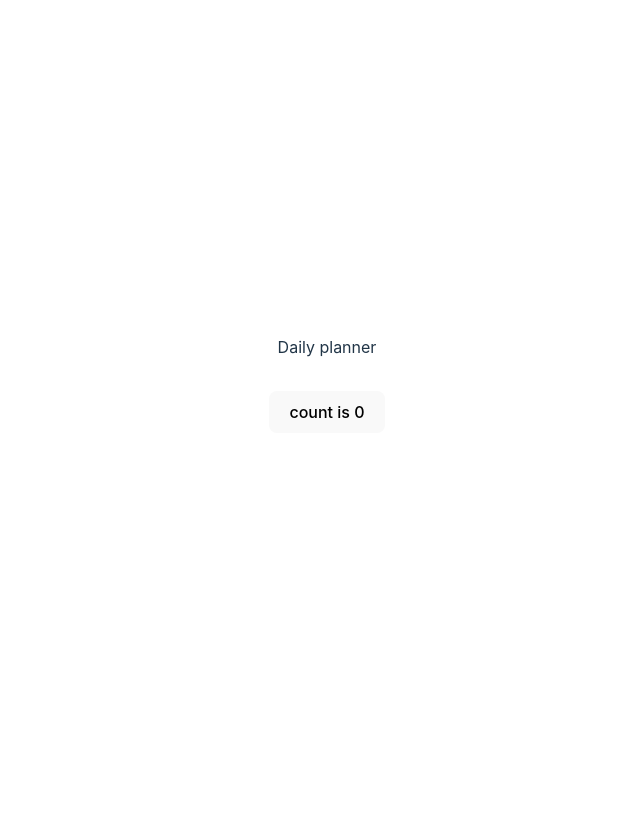
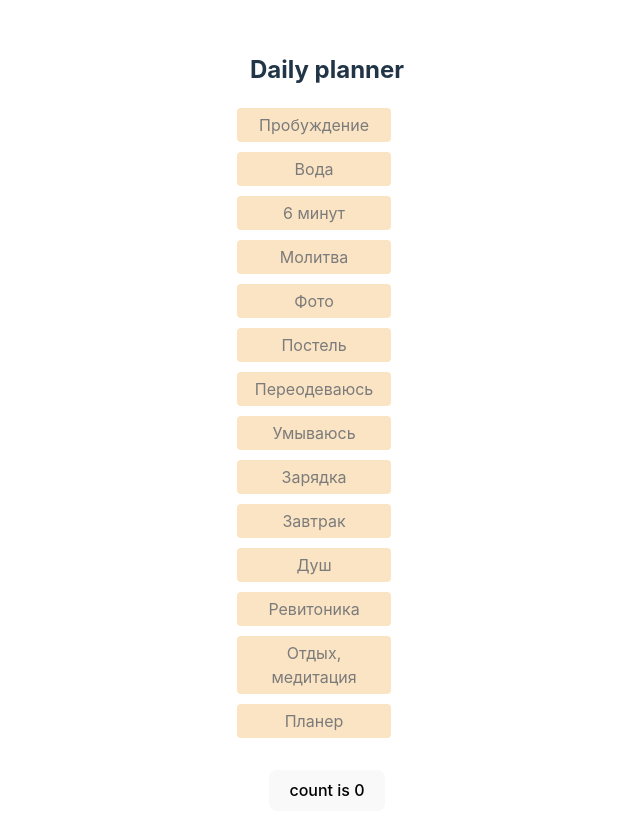
Before and after one commit to mountainflock/daily_planner, a React (Vite) app: page / in a window 1280 px wide. Shown: the top 834 px of the page, without its empty margins (313-953 px from the left). Before the commit the page ends 800 px from the top, so only its background shows below. Built offline with nearby package versions, Linux system fonts and the light colour scheme.

Commit message:
Add morning tasks array to the board

```diff
--- /dev/null
+++ b/src/components/board/board.css
@@ -0,0 +1,9 @@
+* {
+  display: flex;
+}
+
+.title {
+}
+
+.main-title {
+}
--- a/src/components/board/board.jsx
+++ b/src/components/board/board.jsx
@@ -1,7 +1,16 @@
 // import { useState } from "react";
 // import Card from "../../components/card/card";
 
+import MorningBoard from "../morningBoard/morningBoard";
+
 const Board = () => {
-  return <>Daily planner</>;
+  return (
+    <>
+      <div className="title">
+        <h2 className="mainTitle">Daily planner</h2>
+      </div>
+      <MorningBoard />
+    </>
+  );
 };
 export default Board;
--- a/src/components/card/card.jsx
+++ b/src/components/card/card.jsx
@@ -2,6 +2,6 @@
 import "./card.css";
 
 const Card = (title) => {
-  return <div>{title}</div>;
+  return <div className="unedCard">{title}</div>;
 };
 export default Card;
--- /dev/null
+++ b/src/components/morningBoard/morningBoard.css
@@ -0,0 +1,14 @@
+.morningCards {
+  display: flex;
+  flex-direction: column;
+  gap: 10px;
+}
+
+.morningTodo {
+  color: rgb(124, 123, 123);
+  height: 10%;
+  width: 80%;
+  background-color: rgb(250, 228, 195);
+  padding: 5px;
+  border-radius: 4px;
+}
--- /dev/null
+++ b/src/components/morningBoard/morningBoard.jsx
@@ -0,0 +1,32 @@
+import "./morningBoard.css";
+
+const CardList = () => {
+  const morningTodos = [
+    "Пробуждение",
+    "Вода",
+    "6 минут",
+    "Молитва",
+    "Фото",
+    "Постель",
+    "Переодеваюсь",
+    "Умываюсь",
+    "Зарядка",
+    "Завтрак",
+    "Душ",
+    "Ревитоника",
+    "Отдых, медитация",
+    "Планер",
+  ];
+
+  return (
+    <div className="morningCards">
+      {morningTodos.map((todo, i) => (
+        <div className="morningTodo" key={morningTodos[i]}>
+          {todo}
+        </div>
+      ))}
+    </div>
+  );
+};
+
+export default CardList;
```
Also changed, not shown: src/components/eveningBoard/eveningBoard.css (added), src/components/eveningBoard/eveningBoard.jsx (added).
